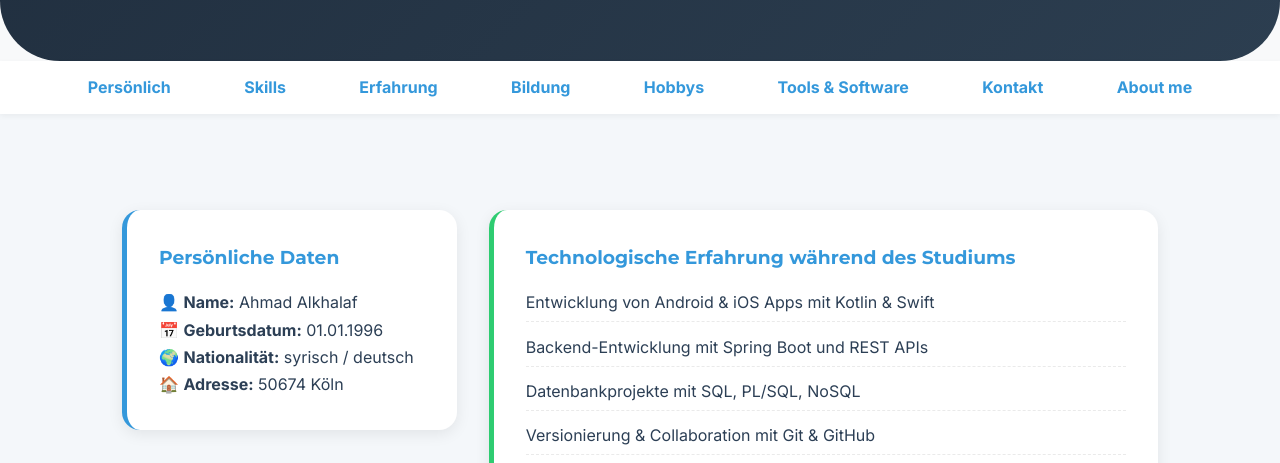
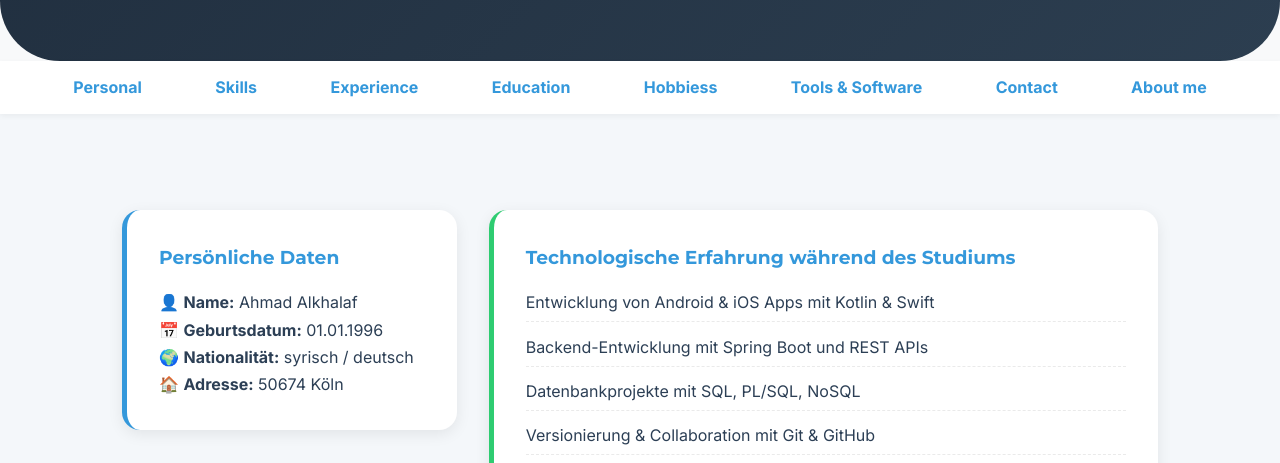
Before and after one commit to ahmad2lk/cv, a plain HTML site: page index.html in a window 1280 px wide. Shown: the part 334-797 px from the top of the page. Drawn offline with Linux system fonts and the light colour scheme.

Commit message:
Update index.html

```diff
--- a/index.html
+++ b/index.html
@@ -148,13 +148,13 @@
 
 <nav>
     <ul>
-        <li><a href="#personal">Persönlich</a></li>
+        <li><a href="#personal">Personal</a></li>
         <li><a href="#skills">Skills</a></li>
-        <li><a href="#experience">Erfahrung</a></li>
-        <li><a href="#education">Bildung</a></li>
-        <li><a href="#hobbies">Hobbys</a></li>
+        <li><a href="#experience">Experience</a></li>
+        <li><a href="#education">Education</a></li>
+        <li><a href="#hobbies">Hobbiess</a></li>
         <li><a href="#tech-tools">Tools & Software</a></li>
-        <li><a href="#contact">Kontakt</a></li>
+        <li><a href="#contact">Contact</a></li>
         <li><a href="#about me">About me</a></li>
     </ul>
 </nav>
```
